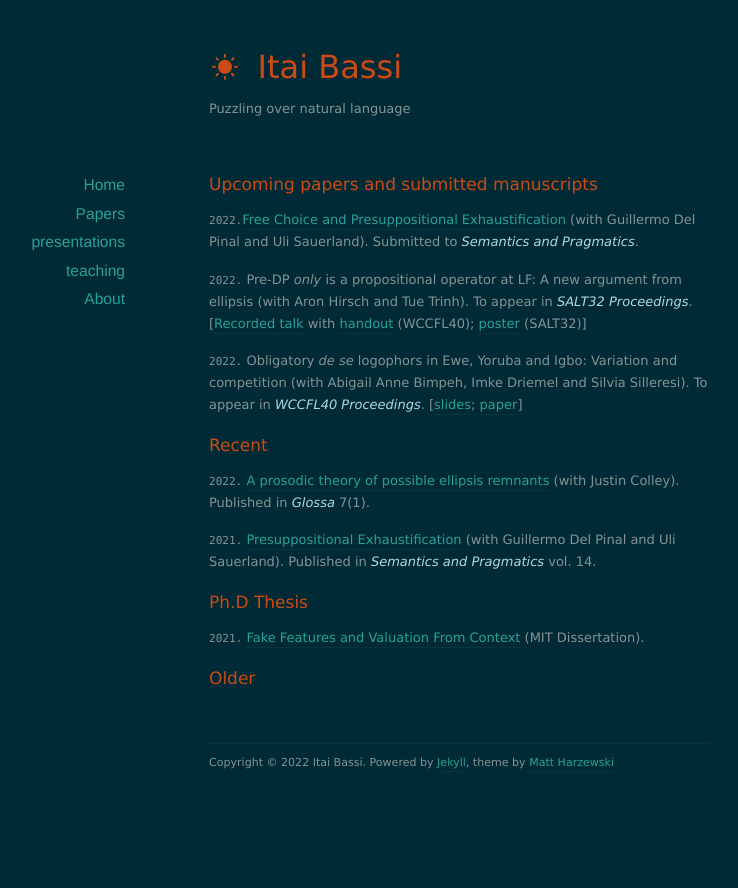
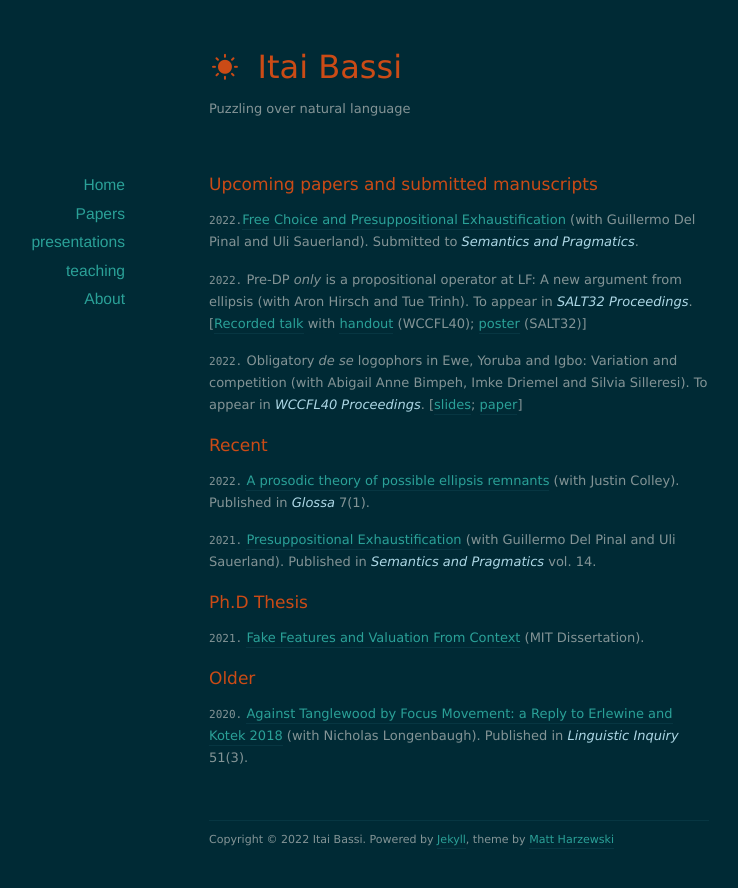
Before and after one commit to itaibassi/itaibassi.github.io, a Jekyll site: the page built from papers/index.markdown, in a window 1280 px wide. Shown: the top 888 px of the page, without its empty margins (181-919 px from the left). Built offline with Jekyll 4.4.1, drawn with Linux system fonts in a browser that asks for light colours; nearby versions of some CDN libraries.

Commit message:
Update index.markdown

```diff
--- a/papers/index.markdown
+++ b/papers/index.markdown
@@ -34,3 +34,5 @@
 
 
 # Older
+
+`2020.` [Against Tanglewood by Focus Movement: a Reply to Erlewine and Kotek 2018](https://direct.mit.edu/ling/article-abstract/51/3/579/96990/Against-Tanglewood-by-Focus-Movement-A-Reply-to?redirectedFrom=fulltext/) (with Nicholas Longenbaugh). Published in *<font color="lightblue"> Linguistic Inquiry </font>* 51(3).
```
